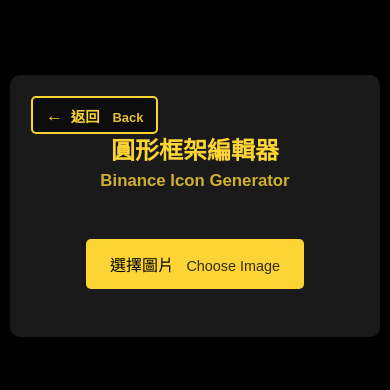
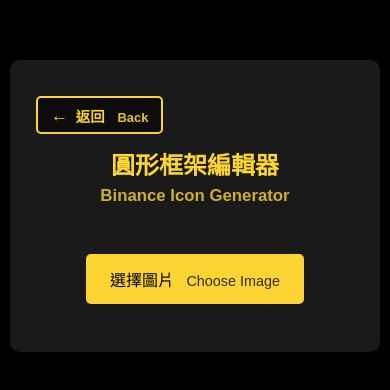
Before and after one commit to Lynnya00/binance-icon-generator, a plain HTML site: page circle.html in a window 390 px wide. Shown: the part 216-606 px from the top of the page. Drawn offline with Linux system fonts and the light colour scheme.

Commit message:
調整返回按鈕與標題的間距

```diff
--- a/styles.css
+++ b/styles.css
@@ -29,13 +29,14 @@ body {
     margin-bottom: 2rem;
     position: relative;
     width: 100%;
-    min-height: 80px;
+    min-height: 120px;
+    padding-top: 60px;
 }
 
 .back-button {
     position: absolute;
     left: 0;
-    top: 0;
+    top: 15px;
     transform: none;
     text-decoration: none;
     color: #FCD535;
@@ -74,7 +75,7 @@ h1 {
     margin-bottom: 2rem;
     color: #FCD535;
     width: 100%;
-    padding-top: 50px;
+    padding-top: 0;
 }
 
 .upload-section {
@@ -265,20 +266,20 @@ h1 .en {
     }
 
     .header {
-        min-height: 100px;
+        min-height: 140px;
+        padding-top: 70px;
     }
 
     h1 {
         font-size: 1.5rem;
-        padding-top: 40px;
         margin-bottom: 1rem;
     }
 
     .back-button {
         font-size: 0.9rem;
         padding: 0.4rem 0.8rem;
-        top: 5px;
-        left: 5px;
+        top: 20px;
+        left: 10px;
     }
 
     h1 .en {
```
